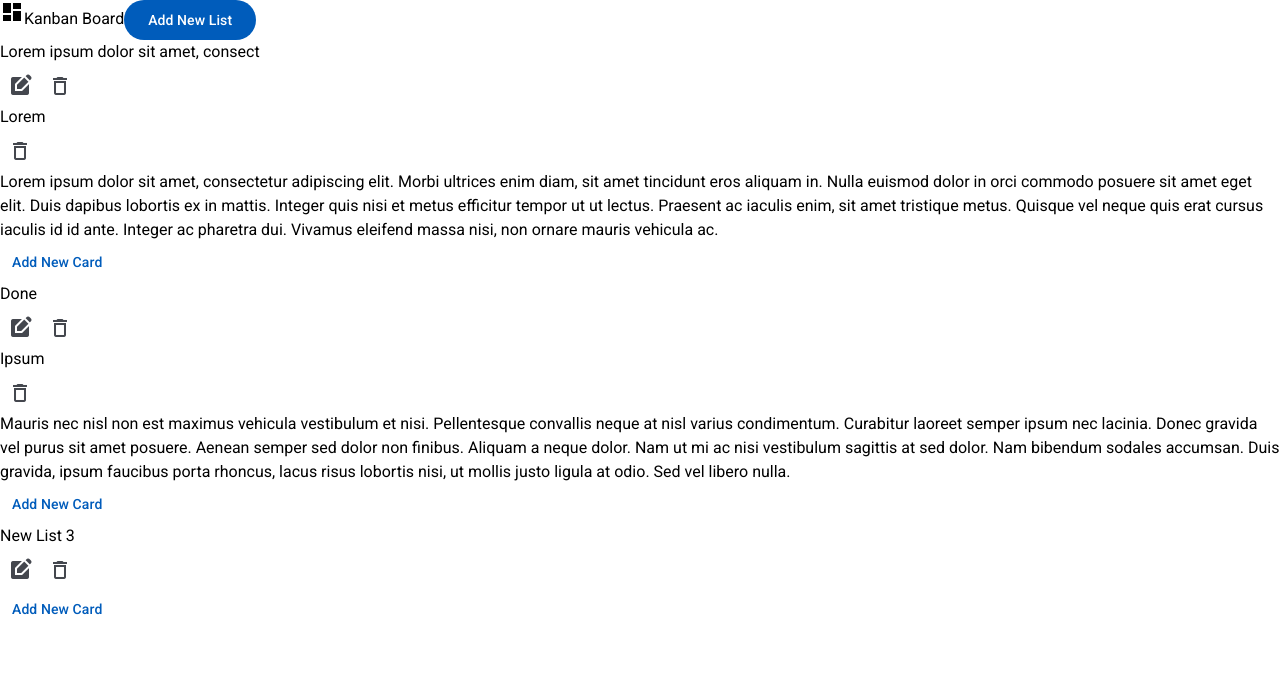
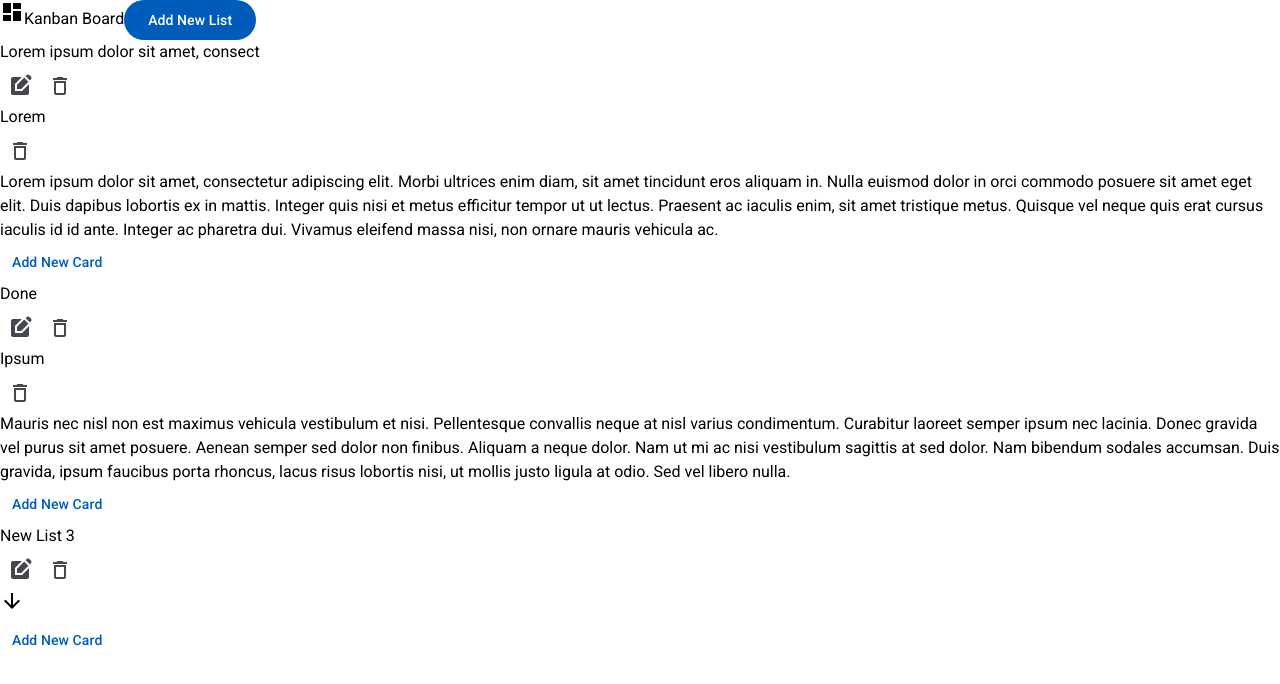
Before and after one commit to eswarmarri/kanban-board-angular, an Angular app: page / in a window 1280 px wide. Both pictures are taken after a click on the button "Add New List". Shown: the top 684 px of the page. Built offline with nearby package versions, Linux system fonts and the light colour scheme.

Commit message:
hints added

```diff
--- a/src/app/app.component.html
+++ b/src/app/app.component.html
@@ -7,6 +7,16 @@
         <button mat-flat-button (click)="addList()">Add New List</button>
     </div>
     <div class="flex-1 flex overflow-auto h-auto" #body cdkDropListGroup>
+        @if (kanbanData.length==0) {
+        <div class="w-full h-full bg-gray-200 text-center content-center">
+            <div class="absolute top-[4rem] right-[4rem]">
+                <mat-icon fontIcon="arrow_upward"
+                    class="text-[xxx-large] font-extrabold animate-bounce !h-[40px] !w-[40px]"></mat-icon>
+            </div>
+            Your board seems lonely, start by adding a new list on top right.
+        </div>
+        }
+        @else {
         @for (list of kanbanData; track list) {
         <div class="m-4 min-w-80 w-80 border-grey-600 rounded-2xl border-2 h-min example-list shadow-2xl">
             <div class="w-full min-h-14 shadow-md flex justify-between items-center">
@@ -38,6 +48,12 @@
             </div>
             <div class="min-h-40 flex flex-col overflow-auto max-h-[75vh] justify-start" cdkDropList #listDiv
                 [cdkDropListData]="list.cards" (cdkDropListDropped)="drop($event)">
+                @if (list.cards.length==0) {
+                <div class="relative top-[7rem] text-center">
+                    <mat-icon fontIcon="arrow_downward"
+                        class="text-[xxx-large] font-extrabold animate-bounce !h-[40px] !w-[40px]"></mat-icon>
+                </div>
+                }
                 @for (card of list.cards; track card) {
                 <div class="hover:animate-pulse group border-2 m-2 rounded-md border-grey-200 h-[7rem] cursor-pointer shadow-md"
                     (click)="editCard(card)" cdkDrag>
@@ -57,5 +73,6 @@
             </div>
         </div>
         }
+        }
     </div>
 </div>
```
